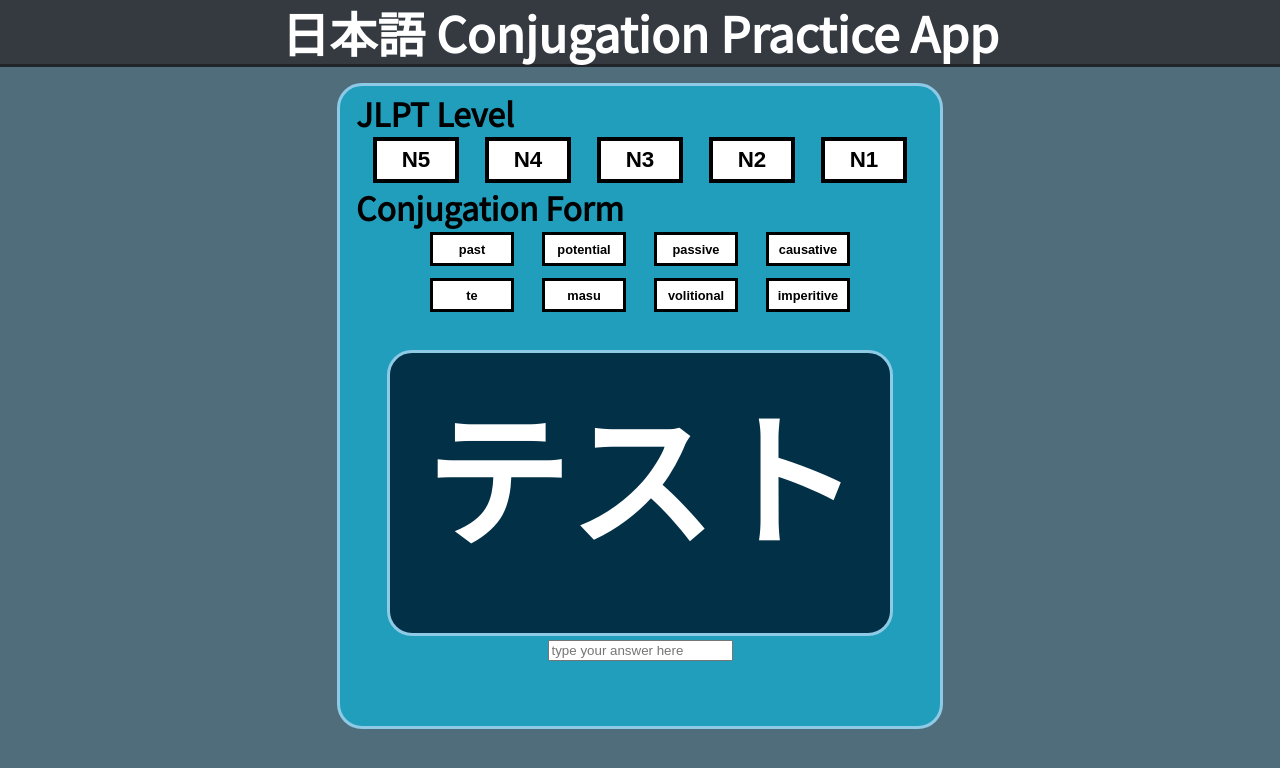
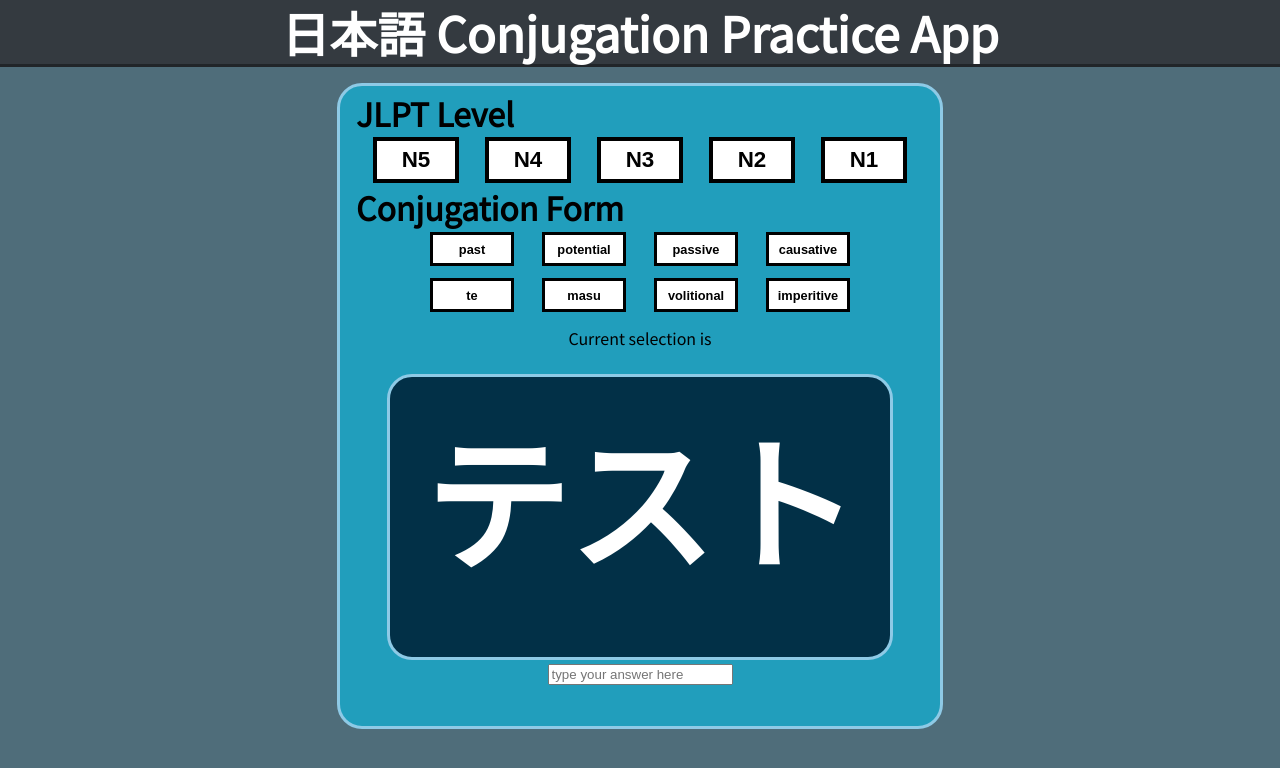
Before and after one commit to Dylaan94/Japanese-Conjugation-App, a React (Create React App) app: page / in a window 1280 px wide. Shown: the top 768 px of the page. Built offline with nearby package versions, Linux system fonts and the light colour scheme.

Commit message:
current selection component updates with values, grammar point is converted from camelcase to sentencecase

```diff
--- a/src/components/CurrentSelection.js
+++ b/src/components/CurrentSelection.js
@@ -5,8 +5,16 @@ class CurrentSelection extends Component {
     super(props);
     this.state = {};
   }
-  render() {
-    return <div></div>;
+    render() {
+      const {currentLevel, currentGrammar } = this.props
+    return (
+      <div>
+        <h2>
+          {" "}
+          Current selection is {currentLevel}  {currentGrammar}{" "}
+        </h2>
+      </div>
+    );
   }
 }
 
--- a/src/components/GrammarPoint.js
+++ b/src/components/GrammarPoint.js
@@ -14,7 +14,8 @@ class GrammarPoint extends Component {
 
   handleSelection = (selection) => {
     let chosenGrammar = selection;
-    console.log(chosenGrammar);
+      console.log(chosenGrammar);
+      this.props.handleGrammarChange(chosenGrammar)
   };
 
   render() {
--- a/src/components/Main.js
+++ b/src/components/Main.js
@@ -23,10 +23,11 @@ class Main extends Component {
       selected: [],
       randomised: { name: "テスト" },
       textInputValue: "",
-      currentlLevel: "",
+      currentLevel: "",
       currentGrammar: "",
     };
     this.handleLevelsInput = this.handleLevelsInput.bind(this);
+    this.handleGrammarInput = this.handleGrammarInput.bind(this);
     this.handleRandomisation = this.handleRandomisation.bind(this);
     this.handleTextInput = this.handleTextInput.bind(this);
     this.handleCorrectInput = this.handleCorrectInput.bind(this);
@@ -34,14 +35,39 @@ class Main extends Component {
   }
 
   handleLevelsInput = (data) => {
-    let levelChosen = data;
     let selectedLevelArray = this.state[data];
-    console.log("dealing with levels" + levelChosen);
-
     this.setState({
       selected: selectedLevelArray,
+      currentLevel: data,
     });
     this.handleRandomisation(selectedLevelArray);
+  };
+
+  handleGrammarInput = (data) => {
+    // map out the grammar point thats needed and then store in state.
+    let selectedLevelKey = this.state.currentLevel;
+    let selectedLevelArray = this.state[selectedLevelKey];
+
+    // returns array of the selected grammar point
+    let selectedGrammarArray = selectedLevelArray.map((e) => {
+      let key = data;
+      return e[key];
+    });
+    console.log(selectedGrammarArray);
+
+    // converts from camel case to sentence case
+    let text = data.replace(/([A-Z])/g, " $1");
+    let newText = text.charAt(0).toUpperCase() + text.slice(1);
+
+    // set grammar in state
+    this.setState(
+      {
+        currentGrammar: newText,
+      },
+      () => {
+        console.log(this.state);
+      }
+    );
   };
 
   handleRandomisation = (array) => {
@@ -101,8 +127,13 @@ class Main extends Component {
         <Header></Header>
         <Styles.MainContainer>
           <Levels handleLevelsChange={this.handleLevelsInput}></Levels>
-          <GrammarPoint></GrammarPoint>
-          <CurrentSelection></CurrentSelection>
+          <GrammarPoint
+            handleGrammarChange={this.handleGrammarInput}
+          ></GrammarPoint>
+          <CurrentSelection
+            currentLevel={this.state.currentLevel}
+            currentGrammar={this.state.currentGrammar}
+          ></CurrentSelection>
           <Controller
             randomisedValue={this.state.randomised}
             handleTextInput={this.handleTextInput}
```
